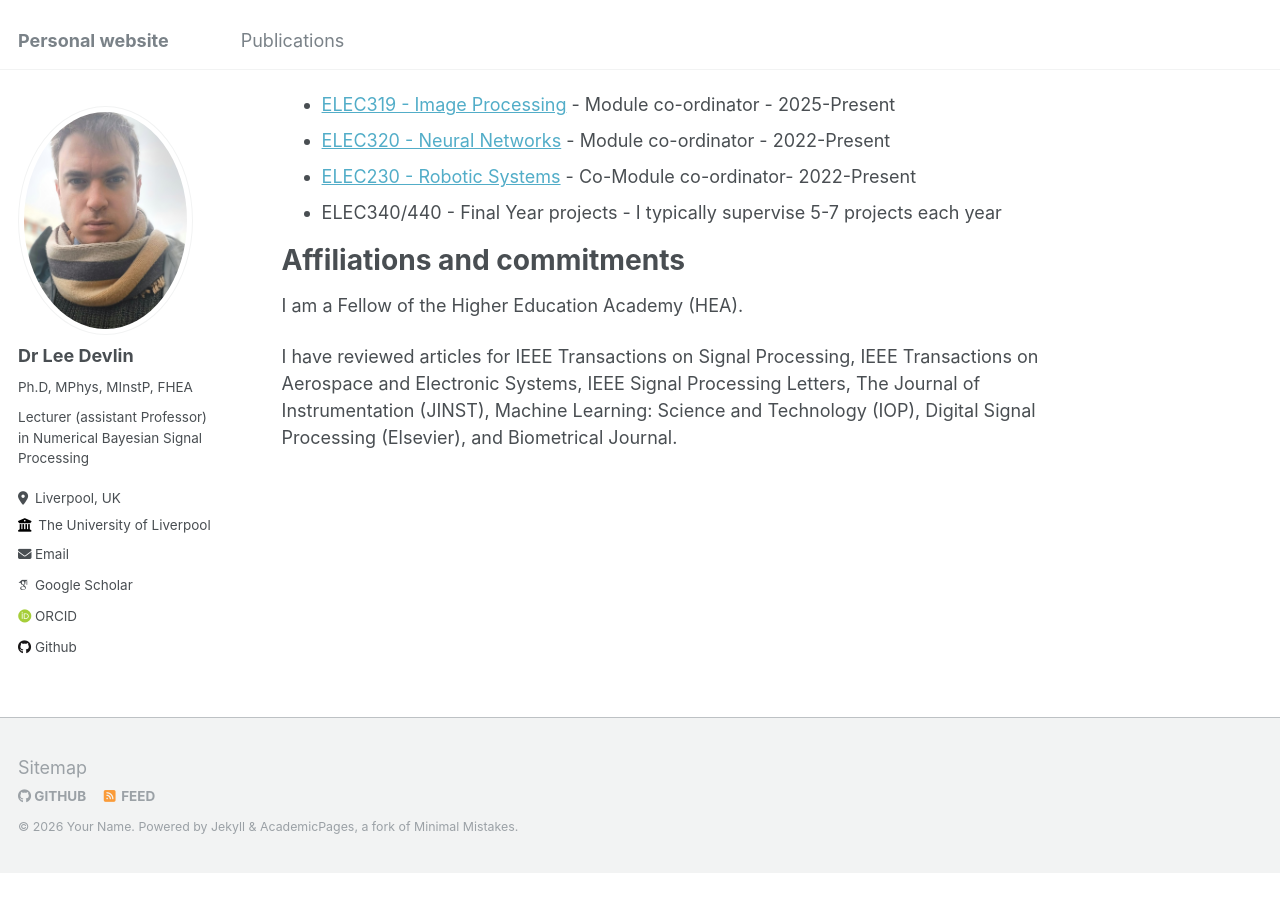
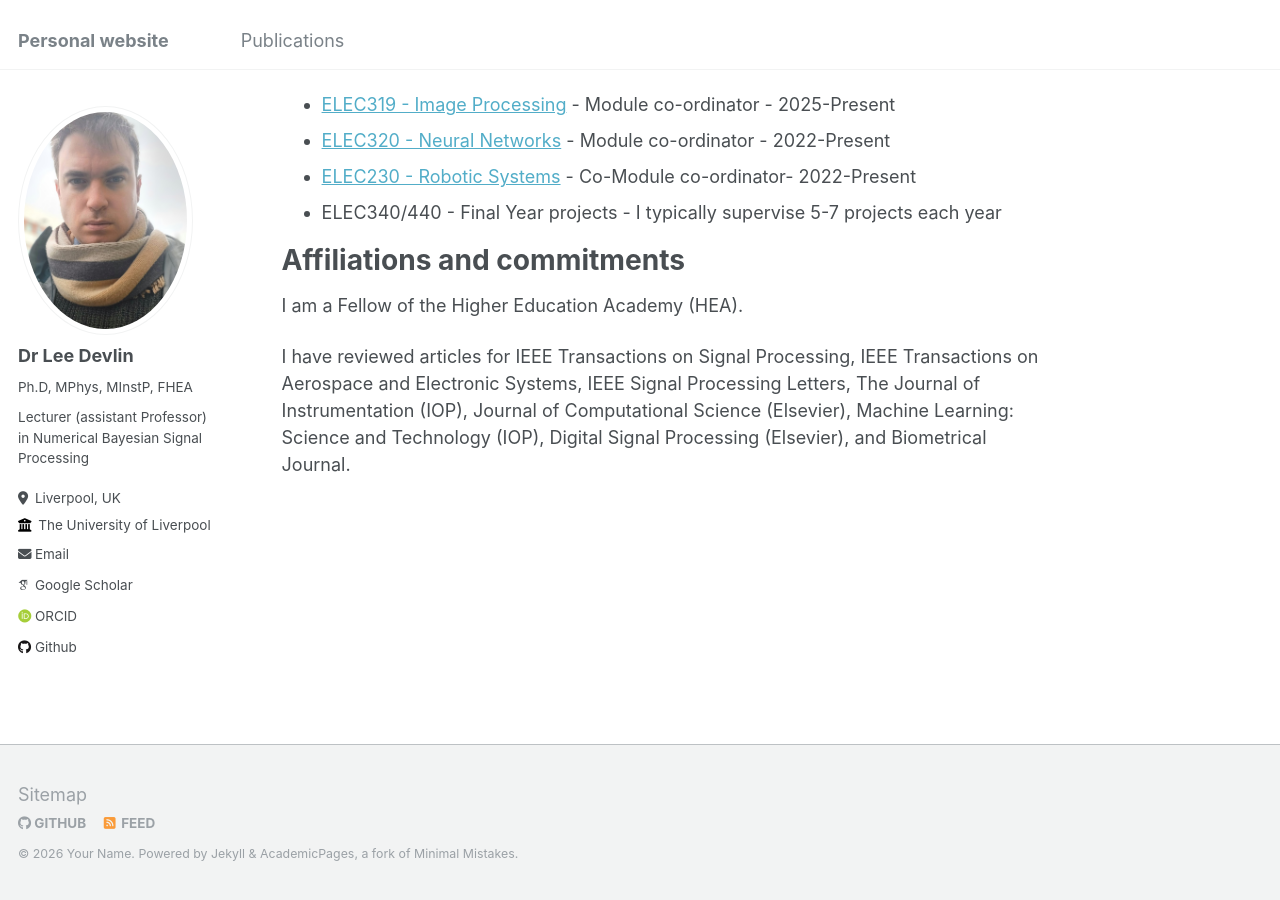
Before and after one commit to LJDevlin/LJDevlin.github.io, a Jekyll site: the page built from _pages/about.md, in a window 1280 px wide and 900 px high, scrolled down 606 px. Built offline with Jekyll 4.4.1, drawn with Linux system fonts in a browser that asks for light colours; some web fonts are replaced; before the commit the page ends 1479 px from its top, so only the background shows below that.

Commit message:
Update list of reviewed articles in about.md

```diff
--- a/_pages/about.md
+++ b/_pages/about.md
@@ -30,4 +30,4 @@ Affiliations and commitments
 ======
 I am a Fellow of the Higher Education Academy (HEA).
 
-I have reviewed articles for IEEE Transactions on Signal Processing, IEEE Transactions on Aerospace and Electronic Systems, IEEE Signal Processing Letters, The Journal of Instrumentation (JINST), Machine Learning: Science and Technology (IOP), Digital Signal Processing (Elsevier), and Biometrical Journal.
+I have reviewed articles for IEEE Transactions on Signal Processing, IEEE Transactions on Aerospace and Electronic Systems, IEEE Signal Processing Letters, The Journal of Instrumentation (IOP), Journal of Computational Science (Elsevier), Machine Learning: Science and Technology (IOP), Digital Signal Processing (Elsevier), and Biometrical Journal.
```
